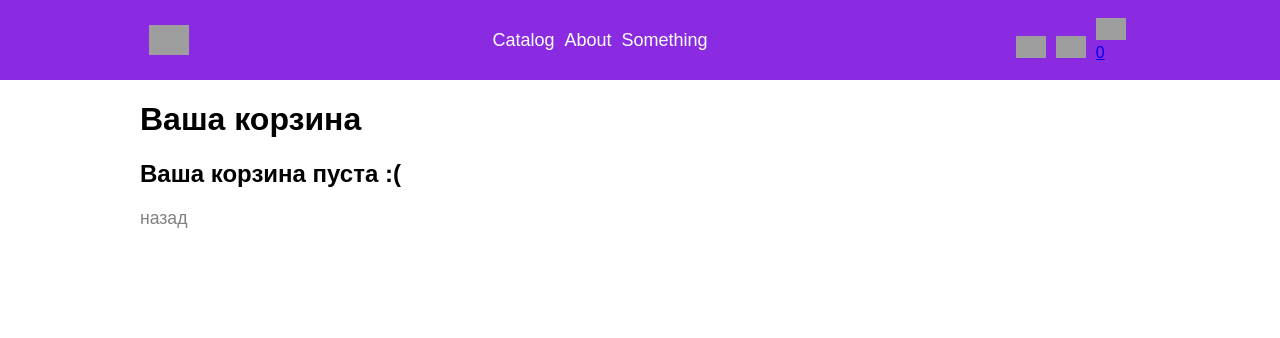
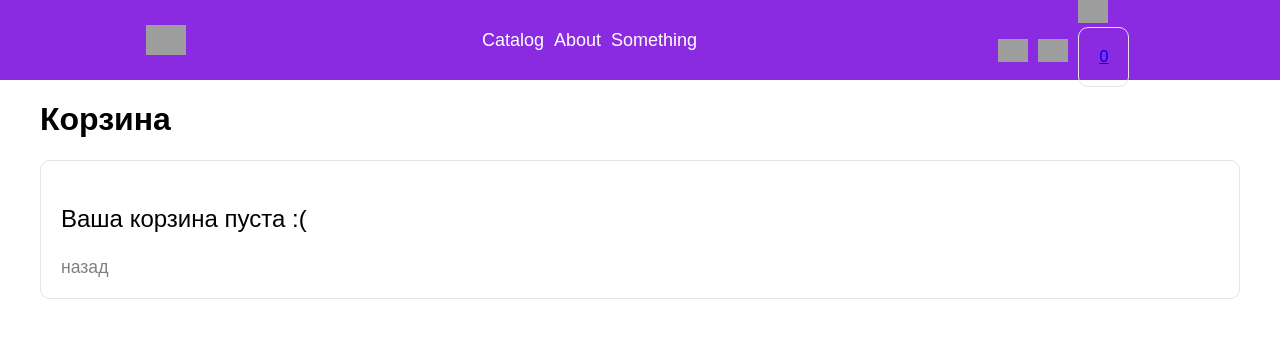
Before and after one commit to Vfilme/web-shop, a React app in the folder client/: page /basket in a window 1280 px wide. Shown: the top 338 px of the page. Built offline with nearby package versions, Linux system fonts and the light colour scheme; grey boxes are pictures that could not be loaded.

Commit message:
redact basket page

```diff
--- a/client/src/pages/basket/BasketPage.tsx
+++ b/client/src/pages/basket/BasketPage.tsx
@@ -1,36 +1,24 @@
-/* eslint-disable react/jsx-key */
-import React, { useEffect, useState } from 'react';
+import React from 'react';
 import './basketpage.scss';
 import { TotalBox } from '../../widgets/basket/totalBox/TotalBox';
-import { getLSData } from './modul';
 import { CatalogBasket } from '../../widgets/basket/catalog/CatalogBasket';
-import { IProducts } from '../../app/store/catalog/types';
 import { BackLink } from '../../entities/components/ui/button/BackLink';
+import { useTypedSelector } from '../../app/store/hooks/hooks';
 
 export const BasketPage: React.FC = () => {
-    const [update, setUpdate] = useState<boolean>(false);
-    let productsBasket: Array<IProducts> = getLSData(
-        'basket',
-    ) as Array<IProducts>;
-    useEffect(() => {
-        productsBasket = getLSData('basket') as Array<IProducts>;
-    }, [update]);
+    const productsBasket = useTypedSelector((state) => state.basket.products);
 
     return (
         <div className="pageBasket">
-            <h1>Ваша корзина</h1>
-            {productsBasket ? (
-                [
-                    <CatalogBasket products={productsBasket} />,
-                    <TotalBox
-                        fun={() => {
-                            setUpdate(!update);
-                        }}
-                    />,
-                ]
+            <h1>Корзина</h1>
+            {productsBasket[0] ? (
+                <div className="prdouctsBasketWrapper">
+                    <CatalogBasket products={productsBasket} />
+                    <TotalBox />
+                </div>
             ) : (
-                <div className="catalogBasket">
-                    <h2>Ваша корзина пуста {':('}</h2>
+                <div className="emptyBasket">
+                    <p>Ваша корзина пуста {':('}</p>
                     <BackLink />
                 </div>
             )}
--- a/client/src/pages/basket/basketpage.scss
+++ b/client/src/pages/basket/basketpage.scss
@@ -1,8 +1,21 @@
+@import '@scss/const';
+
 div {
     &.pageBasket {
-        max-width: 1000px;
+        max-width: 1200px;
         margin: auto;
     }
     &.emptyBasket {
+        padding: 20px;
+        border: 1px map-get($map: $colors, $key: easy-grey) solid;
+        border-radius: map-get($map: $borders, $key: border-radius);
+        p {
+            font-size: 1.5em;
+        }
+    }
+    &.prdouctsBasketWrapper {
+        display: grid;
+        gap: 20px;
+        grid-template-columns: 5fr 2fr;
     }
 }
--- a/client/src/widgets/basket/basketcards/CardBasket.tsx
+++ b/client/src/widgets/basket/basketcards/CardBasket.tsx
@@ -2,6 +2,7 @@ import React from 'react';
 import { IBasket } from '../../../entities/components/ui/button/types';
 import { BIZ_CONST } from '../../../entities/const/const';
 import './cardBasket.scss';
+import { Buttons } from '../../catalog/cards/buttons/Buttons';
 
 export const CardBasket: React.FC<IBasket> = (props) => {
     return (
@@ -10,9 +11,9 @@ export const CardBasket: React.FC<IBasket> = (props) => {
             <div>
                 <h2>{props.title}</h2>
                 <h4>{props.category}</h4>
-                <p>{(props.price * BIZ_CONST.DOLLAR_RATE).toFixed(2)} руб.</p>
-                <p>шт: {props.count}</p>
+                <p>${props.price.toFixed(2)}</p>
             </div>
+            <Buttons product={props} />
         </div>
     );
 };
--- a/client/src/widgets/basket/basketcards/cardBasket.scss
+++ b/client/src/widgets/basket/basketcards/cardBasket.scss
@@ -1,10 +1,20 @@
-@import "@scss/const";
+@import '@scss/const';
 
 div.cardBasket {
+    margin: 20px;
+    gap: 20px;
+    display: grid;
+    grid-template-columns: 1fr 3fr 1fr;
     background-color: white;
     padding: 20px;
     border: 1px solid map-get($map: $colors, $key: easy-grey);
     border-radius: map-get($map: $borders, $key: border-radius);
+    h1,
+    h2,
+    p,
+    button {
+        display: inline;
+    }
     img {
         width: 200px;
         height: 200px;
--- a/client/src/widgets/basket/catalog/catalogBasket.scss
+++ b/client/src/widgets/basket/catalog/catalogBasket.scss
@@ -1,12 +1,8 @@
-@import "@scss/const";
+@import '@scss/const';
 
 div.catalogBasket {
     border: 1px map-get($map: $colors, $key: easy-grey) solid;
     border-radius: map-get($map: $borders, $key: border-radius);
-    padding: 20px;
-    display: grid;
-    grid-template-columns: repeat(3, 1fr);
     margin: 0 auto;
-    gap: 20px;
     font-family: sans-serif;
 }
--- a/client/src/widgets/basket/totalBox/TotalBox.tsx
+++ b/client/src/widgets/basket/totalBox/TotalBox.tsx
@@ -1,25 +1,42 @@
 import React from 'react';
 import { Button } from '../../../shared/ui/button/Button';
 import { cleanBasket } from '../../../entities/components/ui/button/scripts/systemBasket';
-import { IProps } from './types';
 import './totalBox.scss';
 import { useDispatch } from 'react-redux';
 import { REMOVE_PRODUCTS } from '../../../app/store/basket/basketSlice';
+import { useTypedSelector } from '../../../app/store/hooks/hooks';
+import { getCountArrayObjects } from '../../../entities/scripts/helperScripts';
+import { IProductsBasket } from '../../menu/usernav/countProductsBasket/types';
 
-export const TotalBox: React.FC<IProps> = ({ fun }) => {
+export const TotalBox: React.FC = () => {
     const dispatch = useDispatch();
+    const baksetProducts = useTypedSelector((state) => state.basket.products);
+
+    const totalSumProducts = (products: IProductsBasket[]) => {
+        const totalSum: number = products.reduce(
+            (sum: number, el: IProductsBasket) => {
+                return sum + el.count * el.price;
+            },
+            0,
+        );
+        return totalSum;
+    };
     return (
         <div className="totalBox">
+            <div className="basketOrder">
+                <h3>Ваш заказ:</h3>
+                <p>Товары шт. {getCountArrayObjects(baksetProducts)} </p>
+                <p>Итого: ${totalSumProducts(baksetProducts).toFixed(2)}</p>
                 <Button>оформить</Button>
                 <Button
                     onClick={() => {
                         cleanBasket();
-                    fun();
                         dispatch(REMOVE_PRODUCTS());
                     }}
                 >
                     удалить всё
                 </Button>
             </div>
+        </div>
     );
 };
--- a/client/src/widgets/basket/totalBox/totalBox.scss
+++ b/client/src/widgets/basket/totalBox/totalBox.scss
@@ -1,11 +1,14 @@
 @import '@scss/const';
 
 div.totalBox {
-    border: 1px map-get($map: $colors, $key: easy-grey) solid;
-    margin: 20px 0;
-    padding: 20px;
-    border-radius: map-get($map: $borders, $key: border-radius);
-    button {
-        margin-right: 20px;
+    div.basketOrder {
+        position: sticky;
+        top: 20px;
+        padding: 20px;
+        border: 1px map-get($map: $colors, $key: easy-grey) solid;
+        border-radius: map-get($map: $borders, $key: border-radius);
+        button {
+            margin: 0 20px 0 0;
+        }
     }
 }
--- a/client/src/widgets/basket/totalBox/types.ts
+++ /dev/null
@@ -1,3 +0,0 @@
-export interface IProps {
-    fun: () => void;
-}
```
Lines whose indentation alone changed are shown as unchanged.
